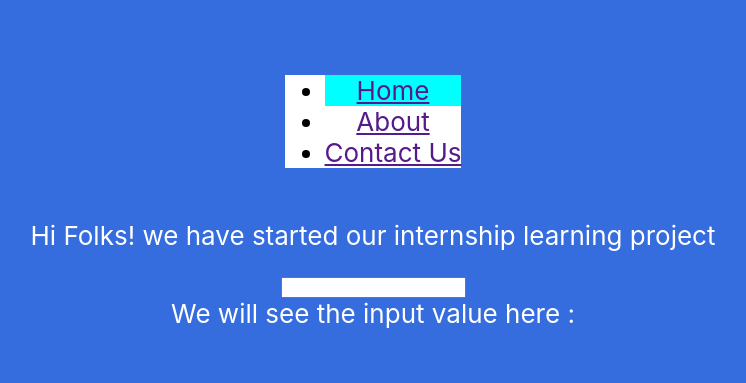
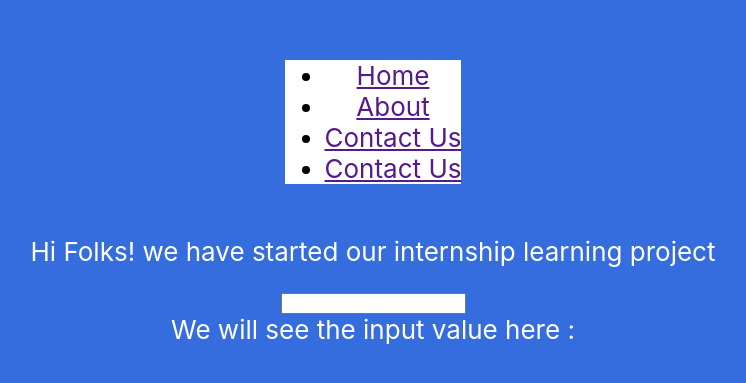
Before and after one commit to maahibhat88/DEMO-PROJECT-INTERNS, a JavaScript app: page / in a window 1280 px wide. Shown: the part 211-594 px from the top of the page, without its empty margins (267-1013 px from the left). Built offline with nearby package versions, Linux system fonts and the light colour scheme; the HTML template or start-up script is replaced by a standard one.

Commit message:
Array methods

```diff
--- a/src/App.js
+++ b/src/App.js
@@ -10,9 +10,10 @@ const seeValue = (event) => {
 
 function App() {
 
-  let menuItems = [ { id:1, name : "Home", isActive : true },
-                    { id:2, name : "About", isActive : false },
-                    { id:3, name : "Contact Us", isActive : false }
+  let menuItems = [ { id:1, name : "Home"},
+                    { id:2, name : "About"},
+                    { id:3, name : "Contact Us"},
+                    { id:4, name : "Contact Us"}
                   ];
   let name ="Muzaffar Ahmad";
 
--- a/src/components/menu.js
+++ b/src/components/menu.js
@@ -1,25 +1,27 @@
 import  './menu.css'
 
 function Menu(props) {
-   // console.log("Props of a functional component are : ",props)
-    // destructuring
-    let {menuList, name} = props;
-   // console.log("Destructured Menulist ",menuList);
-
-
-    // for(let i = 0; i<menuList.length; i++){
-    //     console.log("Menu id  ",menuList[i]);
-    // }
-
-    // const name = () => {
-
-    // }
-
-    // name()
+   let {menuList, name} = props;
 
     menuList.map((element)=>{
         console.log("Menu ",element);
     })
+
+    const tag = menuList.find(i=>{
+        return i.id===2;
+    })
+    console.log(tag);
+
+    const set = menuList.filter(i=>{
+        return i.name==="Contact Us";
+    })
+    console.log(set);
+
+    set.map((i)=>{
+        console.log("set",i.id);
+    })
+
+
 
     return(
         <div>
```
